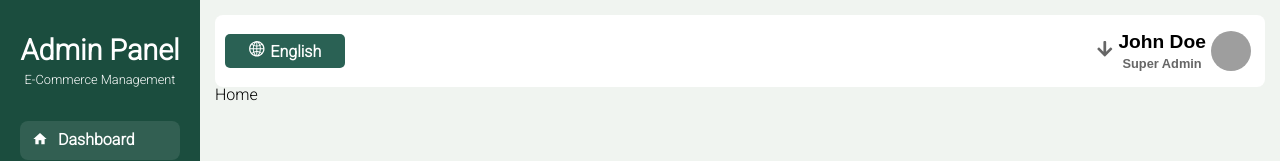
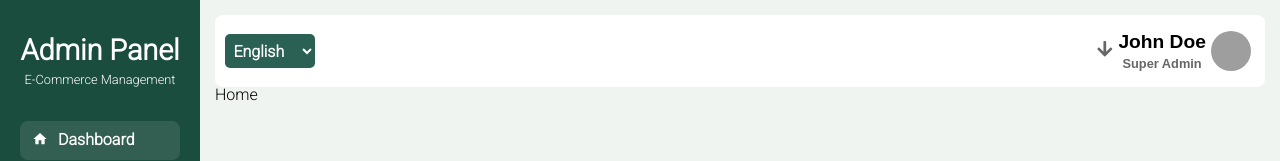
Before and after one commit to mohammadmehdidalvandii/Dashboard, a React (Vite) app in the folder frontend/dashboard/: page / in a window 1280 px wide. Shown: the top 161 px of the page. Built offline with nearby package versions, Linux system fonts and the light colour scheme; grey boxes are pictures that could not be loaded.

Commit message:
fixed i8next and header change lang

```diff
--- a/frontend/dashboard/src/components/modules/Header/Header.css
+++ b/frontend/dashboard/src/components/modules/Header/Header.css
@@ -51,6 +51,9 @@
     display: block !important;
     font-family: var(--roboto-medium);
 }
+.rtl .profile_name{
+    margin-left: 0.3rem;
+}
 .profile_name span{
     display: block !important;
     margin-right:0.3rem;
@@ -80,6 +83,10 @@
     position: absolute;
     top: 5rem;
     right: 2rem;
+}
+.rtl .profileMenu {
+    right: auto;
+    left: 2rem;
 }
 .profileMenu_users{
     display: block !important;
@@ -111,6 +118,9 @@
     color: var(--primary-dark);
     margin-bottom: 0.5rem;
 }
+.rtl .profileMenu_link{
+    gap: 0.4rem;
+}
 .profileMenu_logout{
     display: flex;
     align-items: center;
@@ -125,6 +135,9 @@
     border-top: 1px solid var(--text-light);
     padding-top: 1rem;
 }
+.rtl .profileMenu_logout{
+    gap: 0.4rem;
+}
 .profileMenu_logout .text{
     font-size: 1rem;
 }
--- a/frontend/dashboard/src/components/modules/Header/Header.jsx
+++ b/frontend/dashboard/src/components/modules/Header/Header.jsx
@@ -1,13 +1,15 @@
 import { FaArrowDown, FaUser } from 'react-icons/fa';
 import './Header.css';
-import { AiOutlineGlobal } from "react-icons/ai";
 import { useState } from 'react';
 import { NavLink } from 'react-router-dom';
 import { IoSettingsSharp ,IoExitSharp } from 'react-icons/io5';
+import { useTranslation } from 'react-i18next';
+import BtnChangeLang from '../BtnChangeLang/BtnChangeLang';
 
 
 function Header() {
     const [activeMenu , setActiveMenu] = useState(false);
+    const {t} = useTranslation()
 
     const handlerShowProfileMenu = ()=>{
         setActiveMenu(!activeMenu);
@@ -16,19 +18,14 @@ function Header() {
     const handlerShowBg = ()=>{
         setActiveMenu(false)
     }
+
+
+
   return (
     <section className="header">
         <div>
             {/* Language Switcher */}
-            <button className="btn btn_header">
-                <span className="btn_header_icon">
-                    <AiOutlineGlobal/>
-                </span>
-                <span className="btn_header_text">
-                    English
-                </span>
-            </button>
-            {/* Profiles */}
+            <BtnChangeLang/>
             <div className="profiles">
                 <button onClick={handlerShowProfileMenu}>
                     <span className="profile_icon">
@@ -55,19 +52,19 @@ function Header() {
                         <span className='icon'>
                             <FaUser/>
                         </span>
-                        <span className='text'>Profile</span>
+                        <span className='text'>{t("Profile")}</span>
                     </NavLink>
                     <NavLink to='/Settings' className="profileMenu_link">
                         <span className='icon'>
                             <IoSettingsSharp/>
                         </span>
-                        <span className='text'>Settings</span>
+                        <span className='text'>{t("Settings")}</span>
                     </NavLink>
                     <button className="profileMenu_logout">
                         <span className='icon'>
                             <IoExitSharp />
                         </span>
-                        <span className='text'>Logout</span>
+                        <span className='text'>{t("Logout")}</span>
                     </button>
                 </div>
             </div>
--- /dev/null
+++ b/frontend/dashboard/src/i18n/en/headerEN.json
@@ -0,0 +1,6 @@
+{
+    "Profile":"Profile",
+    "Settings":"Settings",
+    "Logout":"Logout",
+    "English":"English"
+}
--- /dev/null
+++ b/frontend/dashboard/src/i18n/fa/headerFA.json
@@ -0,0 +1,6 @@
+{
+    "Profile":"مشخصات",
+    "Settings":"تنظیمات",
+    "Logout":"خروج",
+    "English":"انگلیسی"
+}
--- /dev/null
+++ b/frontend/dashboard/src/i18n/index.js
@@ -0,0 +1,28 @@
+import i18next from "i18next";
+import { initReactI18next } from 'react-i18next';
+import headerEN from './en/headerEN.json';
+import headerFA from './fa/headerFA.json'
+
+i18next
+  .use(initReactI18next)
+  .init({
+    resources: {
+      en: {
+        translation: {
+          ...headerEN
+        }
+      },
+      fa: {
+        translation: {
+          ...headerFA
+        }
+      }
+    },
+    lng: "en",
+    fallbackLng: "en",
+    interpolation: {
+      escapeValue: false
+    }
+  });
+
+export default i18next;
--- a/frontend/dashboard/src/main.jsx
+++ b/frontend/dashboard/src/main.jsx
@@ -3,6 +3,7 @@ import ReactDOM from 'react-dom/client'
 import App from './App.jsx'
 import './style/main.css'
 import { BrowserRouter } from 'react-router-dom'
+import './i18n/index.js';
 
 ReactDOM.createRoot(document.getElementById('root')).render(
   <React.StrictMode>
--- a/frontend/dashboard/src/style/main.css
+++ b/frontend/dashboard/src/style/main.css
@@ -82,6 +82,11 @@ body {
     bottom:0;
     z-index: 888;
 }
+
+.rtl{
+    direction: rtl;
+}
+
 .form-group {
     margin-bottom: 1.5rem;
 }
```
